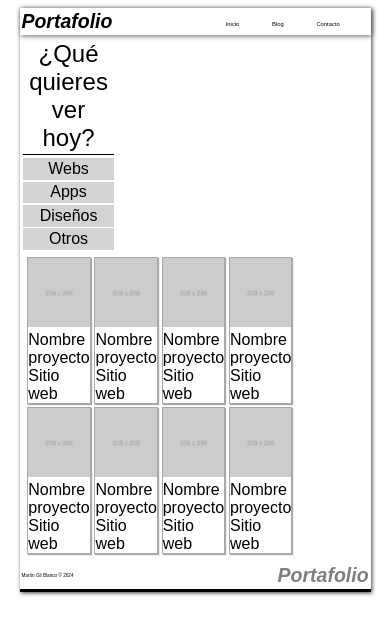
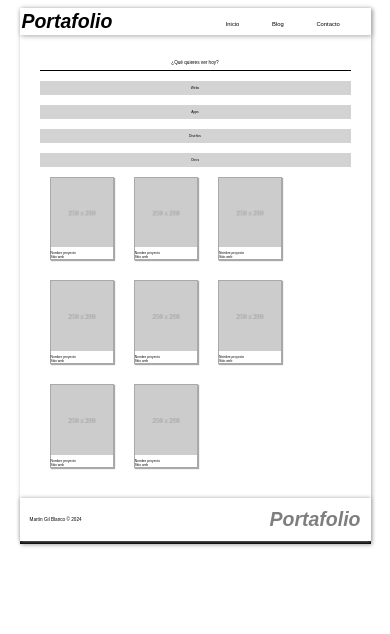
Before and after one commit to Bibeix/Interfaces, a plain HTML site: page HTML_CSS_JS/CSS/ejercicio5/index.html in a window 390 px wide. Drawn offline with Linux system fonts and the light colour scheme.

Commit message:
ejercicio flexbox1

```diff
--- a/HTML_CSS_JS/CSS/ejercicio5/mediaqueries.css
+++ b/HTML_CSS_JS/CSS/ejercicio5/mediaqueries.css
@@ -0,0 +1,20 @@
+@media(max-width: 800px){
+    #content{
+        flex-flow: column wrap;
+        justify-content: center;
+    }
+}
+
+/*POR ALGUNA RAZÓN QUE NO ENTIENDO EL DE ABAJO NO SE APLICA
+(O AL MENOS NO SE VE EN MI NAVEGADOR),
+PROBÉ A CAMBIAR EL ORDEN Y LO COMPROBÉ CAMBIANDO EL COLOR DE FONDO Y NADA*/
+@media(max-width: 500px){
+    #content{
+        flex-flow: column wrap;
+        justify-content: center;
+    }
+    #footer{
+        flex-direction: column-reverse;
+        justify-content: center;
+    }
+}
--- a/HTML_CSS_JS/CSS/ejercicio5/styles.css
+++ b/HTML_CSS_JS/CSS/ejercicio5/styles.css
@@ -12,7 +12,7 @@ a{
     width: 90%;
     margin: 2vw auto 2vw auto;
     border-bottom: solid black;
-    box-shadow: 1px 1px 4px rgb(59, 59, 59);
+    box-shadow: 1px 1px 4px darkgray;
 }
 
 /*CABECERA*/
@@ -20,7 +20,7 @@ header{
     display: flex;
     flex-flow: row wrap;
     align-items: center;
-    box-shadow: 1px 1px 5px rgb(100, 100, 100);
+    box-shadow: 1px 1px 5px darkgray;
 }
 .logo{
     flex-grow: 1;
@@ -54,7 +54,7 @@ header{
     display: flex;
     justify-content: space-between;
     flex-flow: row wrap;
-    margin: 0.5vw;
+    margin: 20px;
 }
 /*BARRA LATERAL*/
 aside{
@@ -65,11 +65,11 @@ aside{
 }
 aside h2{
     width: 100%;
-    padding: 0.5vw;
-    margin: 0.5vw;
+    padding: 5px 0px 5px 0px;
     font-weight: normal;
     text-align: center;
     border-bottom: 1px solid black;
+    font-size: 1.2vw;
 }
 aside ul{
     display: flex;
@@ -80,8 +80,9 @@ aside ul{
 aside ul li{
     width: 100%;
     background-color: lightgray;
-    margin: 0.2vw 0.5vw 0.2vw 0.5vw;
-    padding: 0.5vw;
+    margin-top: 10px;
+    padding: 5px 0px 5px 0px;
+    font-size: 0.85vw;
 }
 aside li:hover{
     background-color: darkgrey;
@@ -92,18 +93,19 @@ aside li:hover{
     display: flex;
     flex-flow: row wrap;
     flex-basis: 80%;
-    margin: 0.5vw;
-    padding: 0.5vw;
 }
 .project{
-    flex-basis: 20%;
+    width: 20%;
     border: 1px solid darkgray;
     box-shadow: 1px 1px 1px darkgray;
-    margin: 0.5vw;
+    margin: 10px;
 }
 .image-wrap img{
     width: 100%;
     height: 100%;
+}
+.project-info{
+    font-size: 0.85vw;
 }
 .project-info a:hover{
     color: darkgray;
@@ -113,19 +115,18 @@ aside li:hover{
 /*FOOTER*/
 footer{
     display: flex;
-    flex-flow: row wrap;
+    flex-flow: row-reverse wrap;
     align-items: center;
+    justify-content: space-between;
     width: 100%;
+    box-shadow: 0px 0px 4px darkgray;
 }
 footer .logo{
     opacity: 50%;
-    flex-grow: 1;
-    order: 1;
+    margin: 10px;
     text-align: end;
 }
 footer .info{
     font-size: 1.2vw;
-    text-align: start;
-    flex-grow: 1;
-    margin: 0.5vw;
+    margin: 10px;
 }
```
